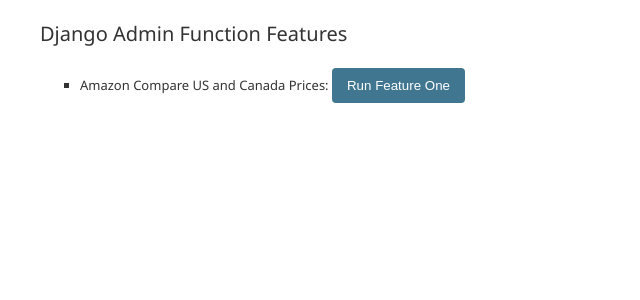
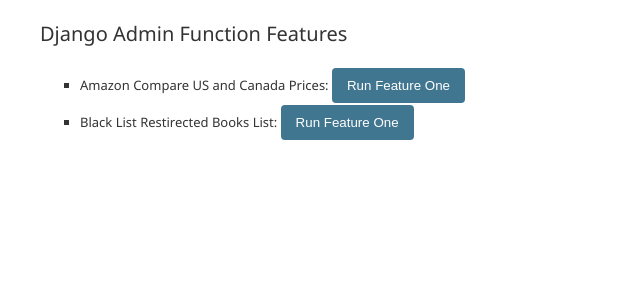
Before and after one commit to ahmetbahadircol/django-amazon-compare-prices, a Django app: page /app/ in a window 1280 px wide. Shown: the part 92-392 px from the top of the page, without its empty margins (0-640 px from the left). Run offline with Django 5.2, Linux system fonts and the light colour scheme; a user stored in the database is signed in; parts of the project's set-up code (start-up, migrations or seed data) failed here and were passed over.

Commit message:
admin ui changed, black list fature added

```diff
--- a/amazon_compare_prices/amazon_compare_prices/settings.py
+++ b/amazon_compare_prices/amazon_compare_prices/settings.py
@@ -128,6 +128,6 @@
 
 DEFAULT_AUTO_FIELD = "django.db.models.BigAutoField"
 
-CELERY_BROKER_URL = 'redis://localhost:6379/0'
-CELERY_ACCEPT_CONTENT = ['json']
-CELERY_TASK_SERIALIZER = 'json'
+CELERY_BROKER_URL = "redis://localhost:6379/0"
+CELERY_ACCEPT_CONTENT = ["json"]
+CELERY_TASK_SERIALIZER = "json"
--- a/amazon_compare_prices/app/templates/admin/services_page.html
+++ b/amazon_compare_prices/app/templates/admin/services_page.html
@@ -5,11 +5,19 @@
 <ul>
     <li>
         <span>Amazon Compare US and Canada Prices:</span>
-        <button type="button" id="feature-one-button" class="button"
-            onclick="runFeature('/app/feature-one/', 'Feature One has been enqueued successfully!', 'feature-one-button', 'feature-one-message')">
+        <button type="button" id="amazon-button" class="button"
+            onclick="runFeature('/app/amazon/', 'Amazon Compare Prices App has been enqueued successfully!', 'amazon-button', 'amazon-message')">
             Run Feature One
         </button>
-        <span id="feature-one-message"></span>
+        <span id="amazon-message"></span>
+    </li>
+    <li>
+        <span>Black List Restirected Books List:</span>
+        <button type="button" id="black-list-button" class="button"
+            onclick="runFeature('/app/black-list/', 'Black List Restirected Books App has been enqueued successfully!', 'black-list-button', 'black-list-message')">
+            Run Feature One
+        </button>
+        <span id="black-list-message"></span>
     </li>
 </ul>
 
--- a/amazon_compare_prices/app/urls.py
+++ b/amazon_compare_prices/app/urls.py
@@ -1,7 +1,20 @@
 from django.urls import path
-from .views import run_amazon_compare_prices_task, services_page
+from .views import (
+    run_amazon_compare_prices_task,
+    services_page,
+    run_black_list_restirected_books_task,
+)
 
 urlpatterns = [
     path("", services_page, name="services_page"),
-    path("feature-one/", run_amazon_compare_prices_task, name="amazon_compare_prices_feature"),
+    path(
+        "amazon/",
+        run_amazon_compare_prices_task,
+        name="amazon_compare_prices_feature",
+    ),
+    path(
+        "black-list/",
+        run_black_list_restirected_books_task,
+        name="black_list_restirected_books_feature",
+    ),
 ]
--- a/amazon_compare_prices/app/views.py
+++ b/amazon_compare_prices/app/views.py
@@ -1,10 +1,7 @@
 from django.contrib.admin.views.decorators import staff_member_required
 from django.shortcuts import render
-from django.http import HttpResponse
 from django.http import JsonResponse
-from app.tasks import amazon_compare_prices
-from app.models import Book
-from services.utils import chunk_list
+from app.tasks import amazon_compare_prices, black_list_restirected_books
 from services.amazon.client_amazon import Amazon, create_txt
 
 
@@ -19,4 +16,17 @@
         create_txt()
         user_email = request.user.email
         amazon_compare_prices.delay(user_email)
-        return JsonResponse({"message": "Feature One has been enqueued successfully!"})
+        return JsonResponse(
+            {"message": "Amazon Compare Prices App has been enqueued successfully!"}
+        )
+
+
+@staff_member_required
+def run_black_list_restirected_books_task(request):
+    if request.method == "POST":
+        black_list_restirected_books.delay()
+        return JsonResponse(
+            {
+                "message": "Black List Restirected Books App has been enqueued successfully!"
+            }
+        )
```
Also changed, not shown: amazon_compare_prices/app/tasks.py (+8 -2 lines), amazon_compare_prices/services/black-list/functions.py (deleted, +0 -85 lines), amazon_compare_prices/services/black_list/main_class.py (added, +94 -0 lines).
